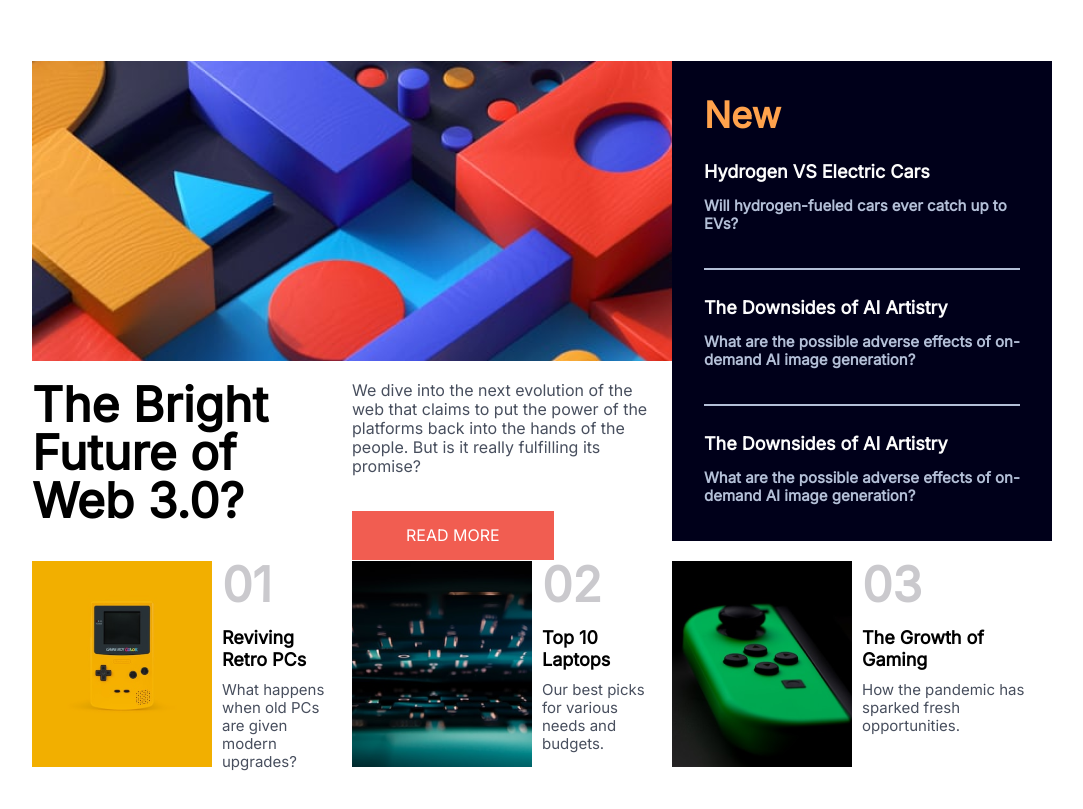
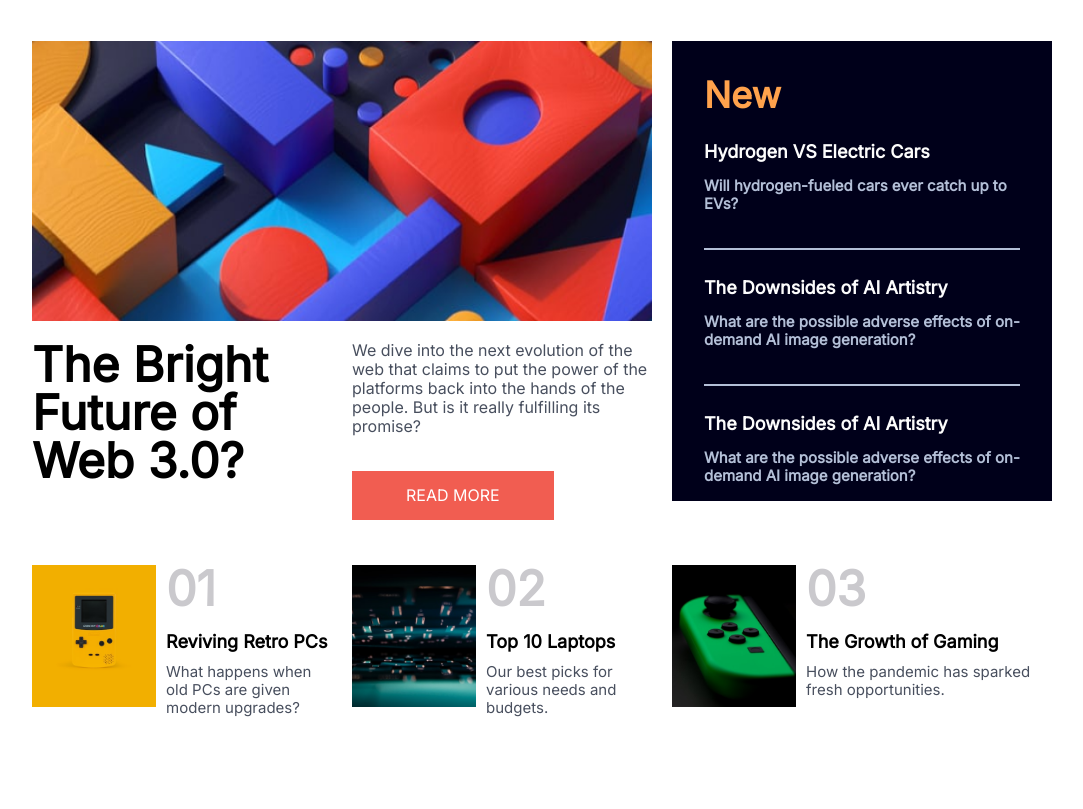
Before and after one commit to kakha326/davaleba-11, a plain HTML site: page index.html in a window 1280 px wide. Shown: the part 79-888 px from the top of the page, without its empty margins (98-1181 px from the left). After the commit the page ends 834 px from the top, so only its background shows below. Drawn offline with Linux system fonts and the light colour scheme.

Commit message:
update css

```diff
--- a/css/style.css
+++ b/css/style.css
@@ -6,7 +6,7 @@
     padding: 0 130px 48px;
     /* border: 8px solid red; */
     display: grid;
-    gap: 20px   ;
+    column-gap: 20px;
     grid-template-columns: 1fr 1fr 1fr;
     grid-template-rows: 120px 300px 160px 206px;
     grid-template-areas:
@@ -49,8 +49,14 @@ li:nth-child(1) a {
 .banner {
 
     grid-area: BANNER;
+    margin-bottom: 20px;
     /* background-color: red; */
 }
+.bannerimg{
+    width: 100%;
+    height: 100%;
+}
+
 
 /* aside */
 aside {
@@ -175,3 +181,6 @@ h1 {
     grid-area: FRAME7;
     /* background-color: coral; */
 }
+.frame5, .frame6, .frame7{
+    margin-top: 64px;
+}
```
